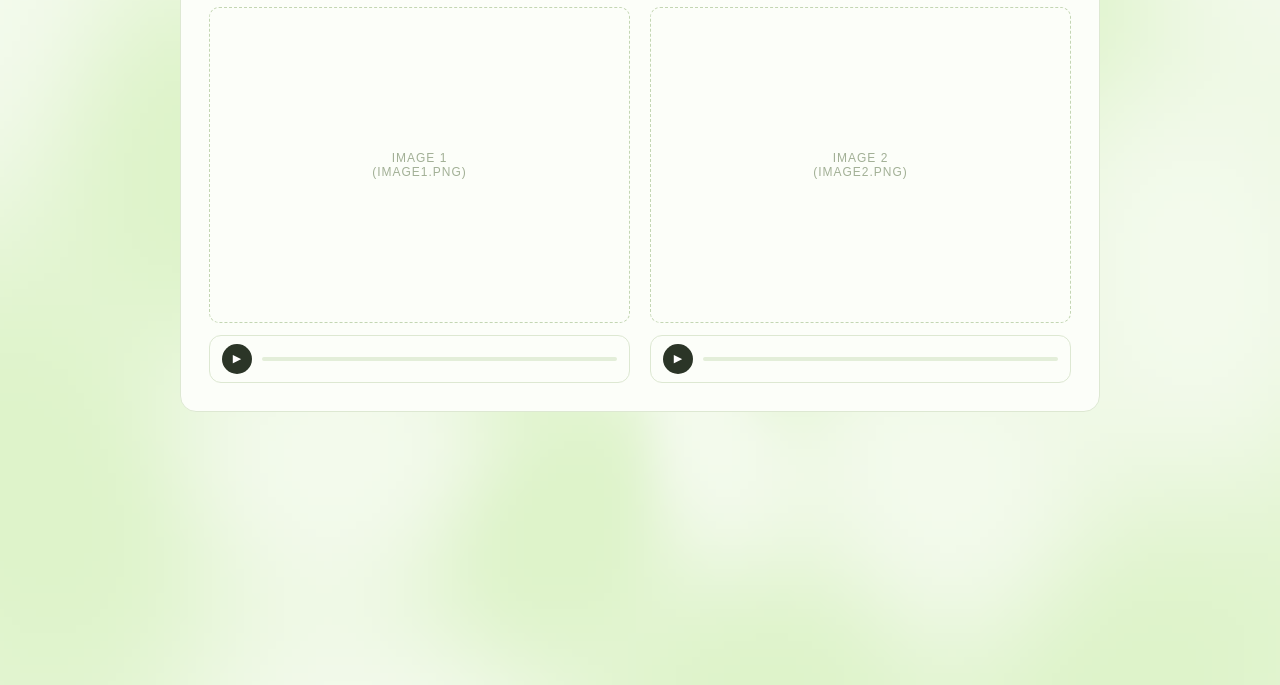
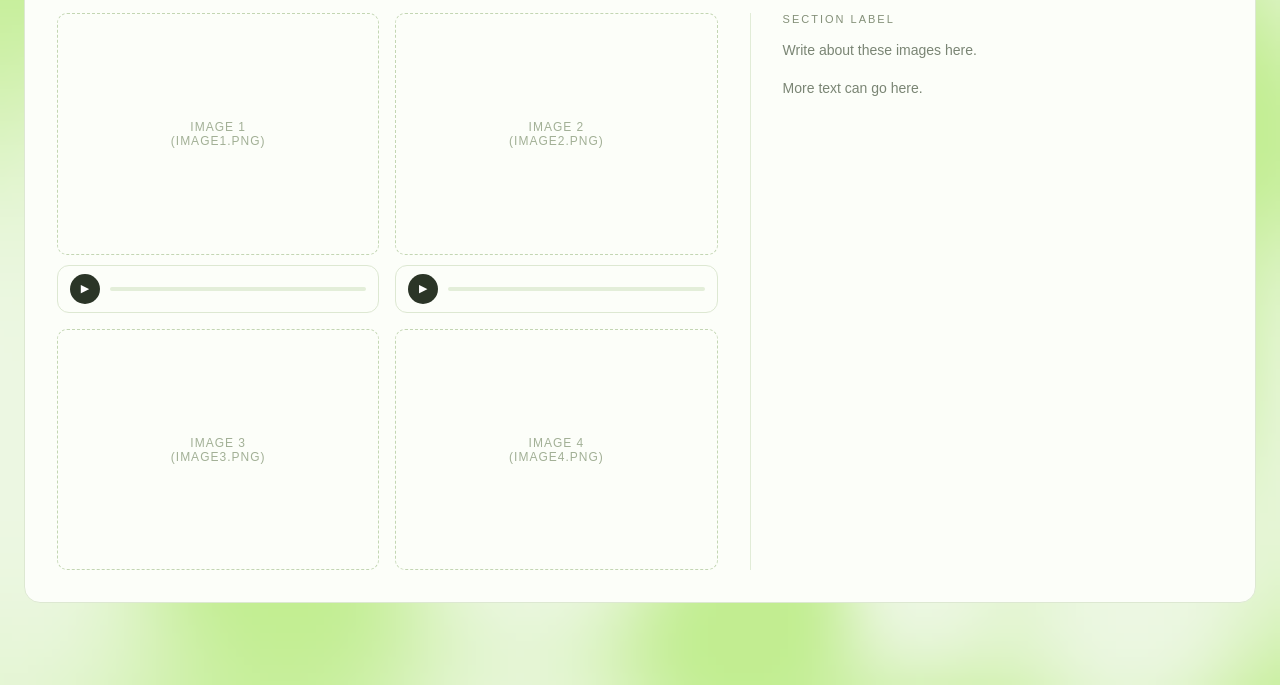
Before and after one commit to cparrot499/creative_direction, a plain HTML site: page index.html in a window 1280 px wide. Shown: the part 115-800 px from the top of the page. Drawn offline with Linux system fonts and the light colour scheme.

Commit message:
Update index.html

```diff
--- a/index.html
+++ b/index.html
@@ -26,7 +26,7 @@ html, body {
 body {
   margin: 0;
   min-height: 100vh;
-  background: #f1f8ea;
+  background: #ecf7e2;
   color: var(--ink);
   font-family: Arial, sans-serif;
   display: flex;
@@ -44,43 +44,54 @@ body {
   height: 100%;
   z-index: -1;
   pointer-events: none;
-  background: #f1f8ea;
+  background: #ecf7e2;
 }
 
-/* ---------- Title (inside the box) ---------- */
+/* ---------- The big box ---------- */
+.player {
+  position: relative;
+  width: 100%;
+  max-width: 1240px;
+  background: var(--card);
+  padding: 32px;
+  border: 1px solid var(--line);
+  border-radius: 16px;
+}
+
 h1 {
-  grid-column: 1 / -1;
   font-size: 34px;
   font-weight: 500;
-  margin: 4px 0 6px;
+  margin: 4px 0 28px;
   text-align: center;
 }
 
-/* ---------- One big box holding the images and the sound ---------- */
-.player {
-  position: relative;
-  width: 100%;
-  max-width: 920px;
-  background: var(--card);
-  padding: 28px;
-  border: 1px solid var(--line);
-  border-radius: 16px;
+/* images | divider | text */
+.content {
+  display: grid;
+  grid-template-columns: minmax(0, 1.5fr) 1px minmax(0, 1fr);
+  gap: 32px;
+  align-items: start;
+}
+
+/* 2 x 2 images */
+.gallery {
   display: grid;
   grid-template-columns: 1fr 1fr;
-  gap: 20px;
-  align-items: start;
+  gap: 16px;
+  min-width: 0;
 }
 
 .side {
   display: flex;
   flex-direction: column;
-  gap: 12px;
+  gap: 10px;
   min-width: 0;
 }
 
 .side-image {
   width: 100%;
-  height: auto;
+  aspect-ratio: 4 / 3;
+  object-fit: cover;
   display: block;
   background: var(--card);
   border: 1px solid var(--line);
@@ -103,6 +114,27 @@ h1 {
   text-transform: uppercase;
   text-align: center;
   padding: 10px;
+}
+
+/* ---------- Divider and text on the right ---------- */
+.vdivider {
+  align-self: stretch;
+  background: #e1ecd7;
+}
+
+.info .label {
+  font-size: 11px;
+  letter-spacing: 2px;
+  color: #849079;
+  text-transform: uppercase;
+  margin-bottom: 14px;
+}
+
+.info .description {
+  color: var(--muted);
+  line-height: 1.7;
+  font-size: 14px;
+  margin: 0 0 14px;
 }
 
 /* ---------- Small sound player ---------- */
@@ -153,11 +185,23 @@ h1 {
   pointer-events: none;
 }
 
-@media (max-width: 700px) {
-  .player {
+/* Tablets: text drops below the images */
+@media (max-width: 900px) {
+  .content {
     grid-template-columns: 1fr;
-    padding: 20px;
+    gap: 24px;
   }
+  .vdivider {
+    height: 1px;
+    width: 100%;
+    align-self: auto;
+  }
+}
+
+/* Phones: one image per row */
+@media (max-width: 520px) {
+  .player { padding: 20px; }
+  .gallery { grid-template-columns: 1fr; }
   h1 { font-size: 28px; }
 }
 </style>
@@ -171,54 +215,76 @@ h1 {
 
   <h1>Example - 1</h1>
 
-  <!-- LEFT: image + small sound player underneath -->
+  <div class="content">
+
+    <!-- Images: top row has the sound players, bottom row has the two new image boxes -->
+    <div class="gallery">
+
       <div class="side">
-    <img class="side-image" src="image1.png" alt="Left image"
+        <img class="side-image" src="image1.png" alt="Image 1"
              onerror="this.outerHTML='<div class=&quot;placeholder&quot;>Image 1<br>(image1.png)</div>'">
-
         <div class="mini" data-src="abandoneddockstart.wav">
           <button class="mini-play" aria-label="Play sound">▶</button>
-      <div class="mini-info">
-        <div class="mini-bar"><div class="mini-fill"></div></div>
-      </div>
+          <div class="mini-info"><div class="mini-bar"><div class="mini-fill"></div></div></div>
         </div>
       </div>
 
-  <!-- RIGHT: image + small sound player underneath -->
       <div class="side">
-    <img class="side-image" src="image2.png" alt="Right image"
+        <img class="side-image" src="image2.png" alt="Image 2"
              onerror="this.outerHTML='<div class=&quot;placeholder&quot;>Image 2<br>(image2.png)</div>'">
-
         <div class="mini" data-src="abandoneddockstart_1.wav">
           <button class="mini-play" aria-label="Play sound">▶</button>
-      <div class="mini-info">
-        <div class="mini-bar"><div class="mini-fill"></div></div>
-      </div>
+          <div class="mini-info"><div class="mini-bar"><div class="mini-fill"></div></div></div>
         </div>
       </div>
 
+      <div class="side">
+        <img class="side-image" src="image3.png" alt="Image 3"
+             onerror="this.outerHTML='<div class=&quot;placeholder&quot;>Image 3<br>(image3.png)</div>'">
+      </div>
+
+      <div class="side">
+        <img class="side-image" src="image4.png" alt="Image 4"
+             onerror="this.outerHTML='<div class=&quot;placeholder&quot;>Image 4<br>(image4.png)</div>'">
+      </div>
+
+    </div>
+
+    <div class="vdivider"></div>
+
+    <!-- Text on the right -->
+    <div class="info">
+      <div class="label">Section label</div>
+      <p class="description">Write about these images here.</p>
+      <p class="description">More text can go here.</p>
+    </div>
+
+  </div>
 </main>
-</audio>
 
 <script>
 // ---------- Swirl background ----------
 // Drawn small and stretched up by the browser, which also blurs it softly.
-// It only spins while the sound is playing, and eases to a stop when paused.
+// It always drifts: the swirl turns, its centre wanders, the winding breathes in and out
+// and the greens shift. It speeds up while a sound is playing.
 const canvas = document.getElementById("swirl");
 const ctx2d = canvas.getContext("2d");
+const reduceMotion = window.matchMedia("(prefers-reduced-motion: reduce)").matches;
+
 const SCALE = 8;                 // 1 canvas pixel = 8 screen pixels
 const ARMS = 3;                  // how many swirl arms
 const TWIST = 7;                 // how tightly the arms wind up
-const SPIN_SPEED = 0.45;         // radians per second while playing
+const IDLE_SPEED = 0.18;         // radians per second when nothing is playing
+const PLAY_SPEED = 0.6;          // radians per second while a sound plays
 
-// Two very light greens the swirl blends between
-const COLOR_A = [243, 250, 236]; // lightest
-const COLOR_B = [222, 243, 202]; // a touch greener
+// Light base green, and two stronger greens the bands blend toward
+const COLOR_A  = [236, 247, 226];
+const COLOR_B1 = [176, 230, 130];
+const COLOR_B2 = [200, 240, 150];
 
-let W = 0, H = 0, image, angles, radii;
-let phase = 0, spin = 0, spinTarget = 0;
+let W = 0, H = 0, image;
+let clock = 0, phase = 0, spin = IDLE_SPEED, spinTarget = IDLE_SPEED;
 let lastTime = performance.now();
-let running = false;
 
 function resizeSwirl() {
   W = Math.max(40, Math.ceil(window.innerWidth / SCALE));
@@ -226,35 +292,45 @@ function resizeSwirl() {
   canvas.width = W;
   canvas.height = H;
   image = ctx2d.createImageData(W, H);
-  angles = new Float32Array(W * H);
-  radii = new Float32Array(W * H);
-
-  const cx = W / 2, cy = H / 2, size = Math.min(W, H);
-  for (let y = 0; y < H; y++) {
-    for (let x = 0; x < W; x++) {
-      const dx = x - cx, dy = y - cy;
-      angles[y * W + x] = Math.atan2(dy, dx);
-      radii[y * W + x] = Math.sqrt(dx * dx + dy * dy) / size;
-    }
-  }
   drawSwirl();
 }
 
 function drawSwirl() {
   const data = image.data;
-  for (let i = 0; i < angles.length; i++) {
-    const r = radii[i];
+  const size = Math.min(W, H);
+
+  // The centre slowly wanders, and the winding breathes
+  const cx = W / 2 + Math.sin(clock * 0.23) * W * 0.18;
+  const cy = H / 2 + Math.cos(clock * 0.17) * H * 0.18;
+  const twist = TWIST + Math.sin(clock * 0.12) * 2.5;
+
+  // The stronger green slowly shifts between two shades
+  const m = Math.sin(clock * 0.1) * 0.5 + 0.5;
+  const B = [
+    COLOR_B1[0] + (COLOR_B2[0] - COLOR_B1[0]) * m,
+    COLOR_B1[1] + (COLOR_B2[1] - COLOR_B1[1]) * m,
+    COLOR_B1[2] + (COLOR_B2[2] - COLOR_B1[2]) * m
+  ];
+
+  let p = 0;
+  for (let y = 0; y < H; y++) {
+    for (let x = 0; x < W; x++) {
+      const dx = x - cx, dy = y - cy;
+      const angle = Math.atan2(dy, dx);
+      const r = Math.sqrt(dx * dx + dy * dy) / size;
+
       // Arms spiral outward: the angle is shifted by how far from the middle we are
-    let t = Math.sin(ARMS * angles[i] + TWIST * r - phase) * 0.5 + 0.5;
-    t += (Math.sin(2 * ARMS * angles[i] - TWIST * 1.6 * r + phase * 0.6) * 0.5 + 0.5) * 0.35;
+      let t = Math.sin(ARMS * angle + twist * r - phase) * 0.5 + 0.5;
+      t += (Math.sin(2 * ARMS * angle - twist * 1.6 * r + phase * 0.6) * 0.5 + 0.5) * 0.35;
       t = Math.min(t / 1.35, 1);
       t = t * t * (3 - 2 * t);     // smooth the edges of the bands
 
-    const p = i * 4;
-    data[p]     = COLOR_A[0] + (COLOR_B[0] - COLOR_A[0]) * t;
-    data[p + 1] = COLOR_A[1] + (COLOR_B[1] - COLOR_A[1]) * t;
-    data[p + 2] = COLOR_A[2] + (COLOR_B[2] - COLOR_A[2]) * t;
+      data[p]     = COLOR_A[0] + (B[0] - COLOR_A[0]) * t;
+      data[p + 1] = COLOR_A[1] + (B[1] - COLOR_A[1]) * t;
+      data[p + 2] = COLOR_A[2] + (B[2] - COLOR_A[2]) * t;
       data[p + 3] = 255;
+      p += 4;
+    }
   }
   ctx2d.putImageData(image, 0, 0);
 }
@@ -263,32 +339,20 @@ function animateSwirl(now) {
   const dt = Math.min((now - lastTime) / 1000, 0.1);
   lastTime = now;
 
+  clock += dt;
   spin += (spinTarget - spin) * Math.min(dt * 1.5, 1);
   phase += spin * dt;
   drawSwirl();
 
-  if (spinTarget === 0 && Math.abs(spin) < 0.003) {
-    running = false;             // fully stopped: stop drawing to save battery
-    return;
-  }
   requestAnimationFrame(animateSwirl);
 }
 
-function startSwirl() {
-  if (reduceMotion) return;
-  if (!running) {
-    running = true;
-    lastTime = performance.now();
-    requestAnimationFrame(animateSwirl);
-  }
-}
-
-const reduceMotion = window.matchMedia("(prefers-reduced-motion: reduce)").matches;
 window.addEventListener("resize", resizeSwirl);
 resizeSwirl();
+if (!reduceMotion) requestAnimationFrame(animateSwirl);   // people who ask for less motion get a still swirl
 
 // ---------- Small sound players ----------
-// Only one plays at a time; the swirl spins while any of them is playing.
+// Only one plays at a time; the swirl speeds up while any of them is playing.
 const miniPlayers = [];
 
 function anyPlaying() {
@@ -317,19 +381,18 @@ document.querySelectorAll(".mini").forEach(root => {
 
   audio.addEventListener("play", () => {
     playBtn.textContent = "Ⅱ";
-    spinTarget = SPIN_SPEED;
-    startSwirl();
+    spinTarget = PLAY_SPEED;
   });
 
   audio.addEventListener("pause", () => {
     playBtn.textContent = "▶";
-    if (!anyPlaying()) spinTarget = 0;
+    if (!anyPlaying()) spinTarget = IDLE_SPEED;
   });
 
   audio.addEventListener("ended", () => {
     playBtn.textContent = "▶";
     fill.style.width = "0%";
-    if (!anyPlaying()) spinTarget = 0;
+    if (!anyPlaying()) spinTarget = IDLE_SPEED;
   });
 
   audio.addEventListener("timeupdate", () => {
```
Lines whose indentation alone changed are shown as unchanged.
